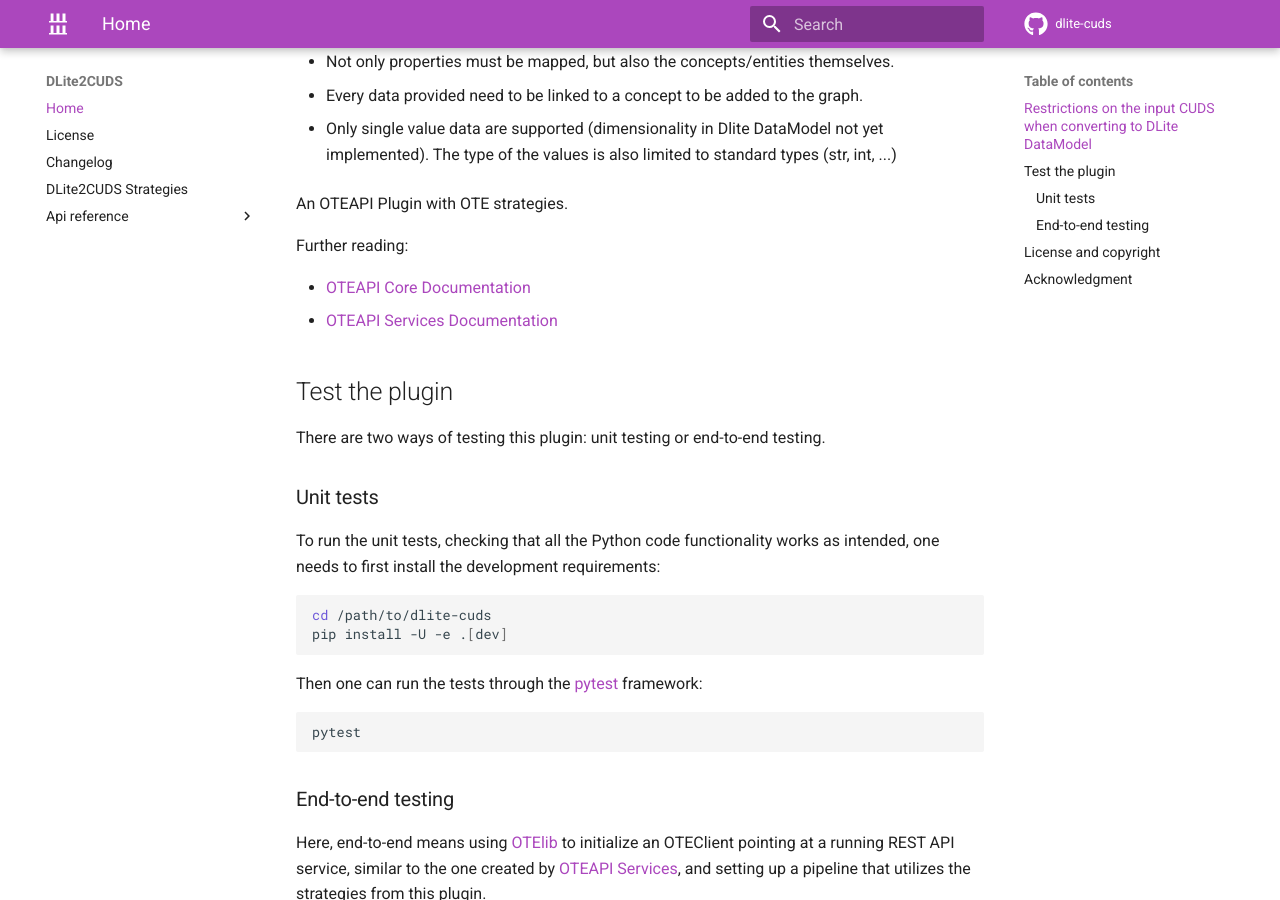
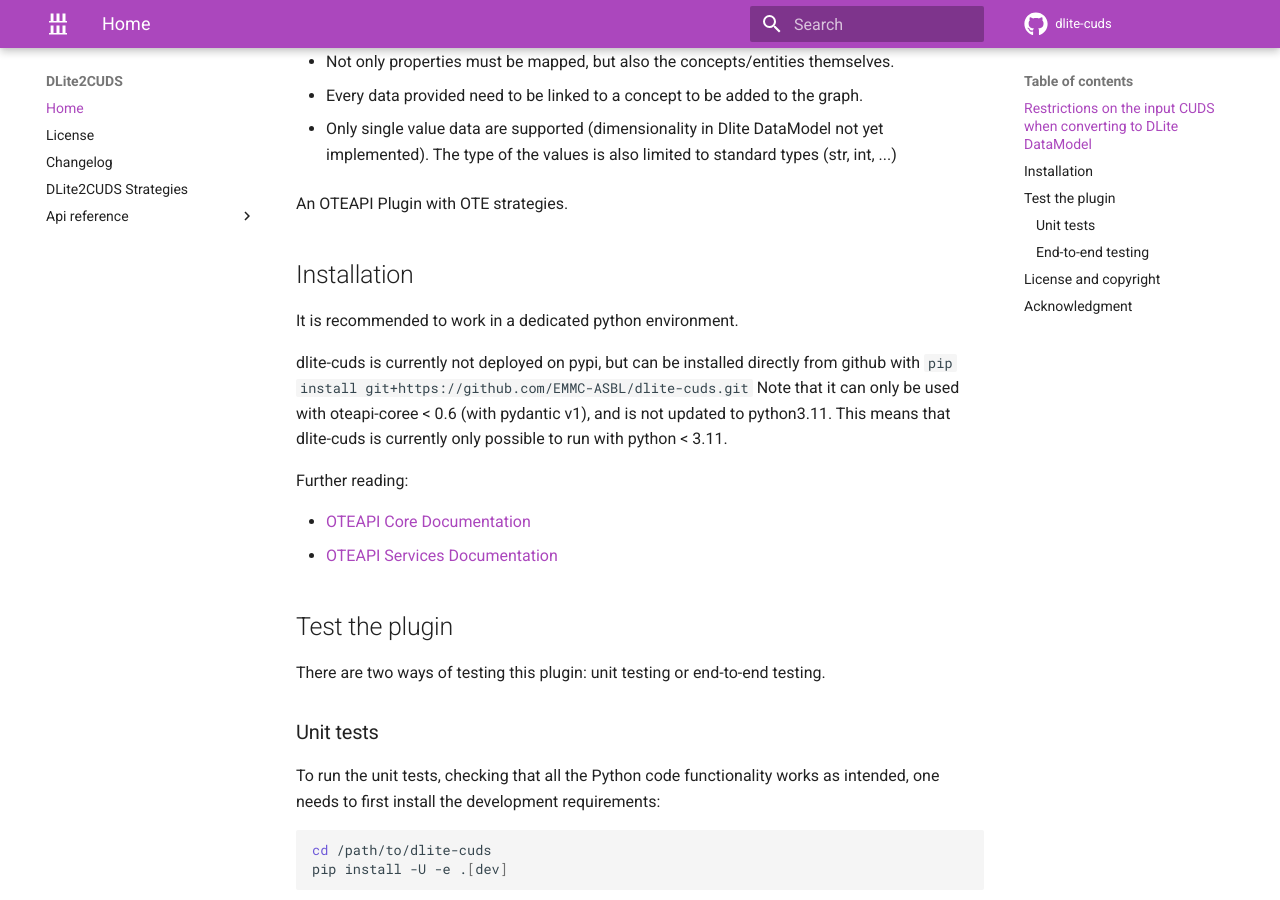
Before and after one commit to EMMC-ASBL/dlite-cuds, an MkDocs documentation site: the page built from docs/index.md, in a window 1280 px wide and 900 px high, scrolled down 535 px. Built offline with MkDocs 1.6.1 and Material for MkDocs 9.7.7, drawn with Linux system fonts in a browser that asks for light colours; comment, search, counter and statistics services are not loaded; the version menu is left out.

Commit message:
Info about not supporting pyhon3.11 (yet)

```diff
--- a/docs/index.md
+++ b/docs/index.md
@@ -21,6 +21,14 @@ Restrictions on Dlite Models etc:
 The type of the values is also limited to standard types (str, int, ...)
 
 An OTEAPI Plugin with OTE strategies.
+## Installation
+It is recommended to work in a dedicated python environment.
+
+dlite-cuds is currently not deployed on pypi, but can be installed directly from github
+with `pip install git+https://github.com/EMMC-ASBL/dlite-cuds.git`
+Note that it can only be used with oteapi-coree < 0.6 (with pydantic v1), and is not
+updated to python3.11.
+This means that dlite-cuds is currently only possible to run with python < 3.11.
 
 Further reading:
 
```
Also changed, not shown: README.md (+8 -0 lines).
